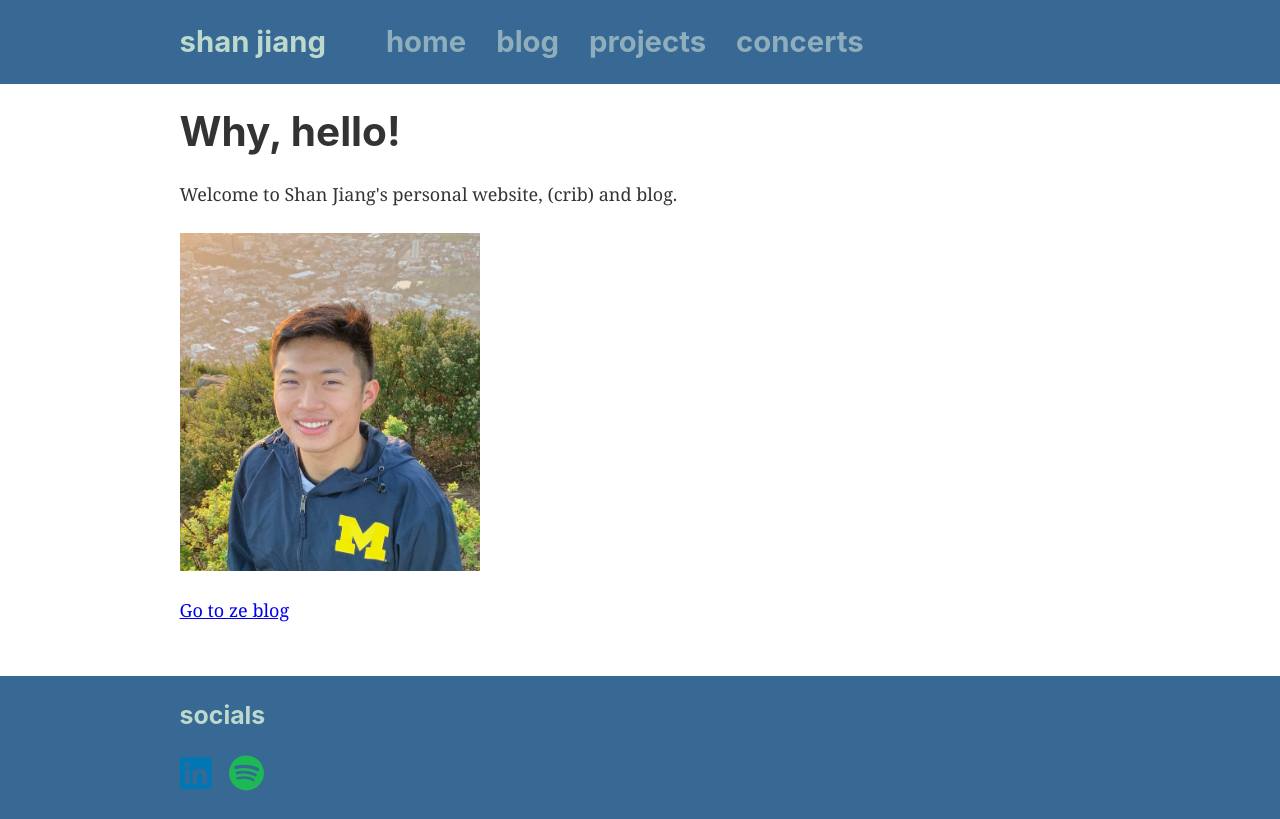
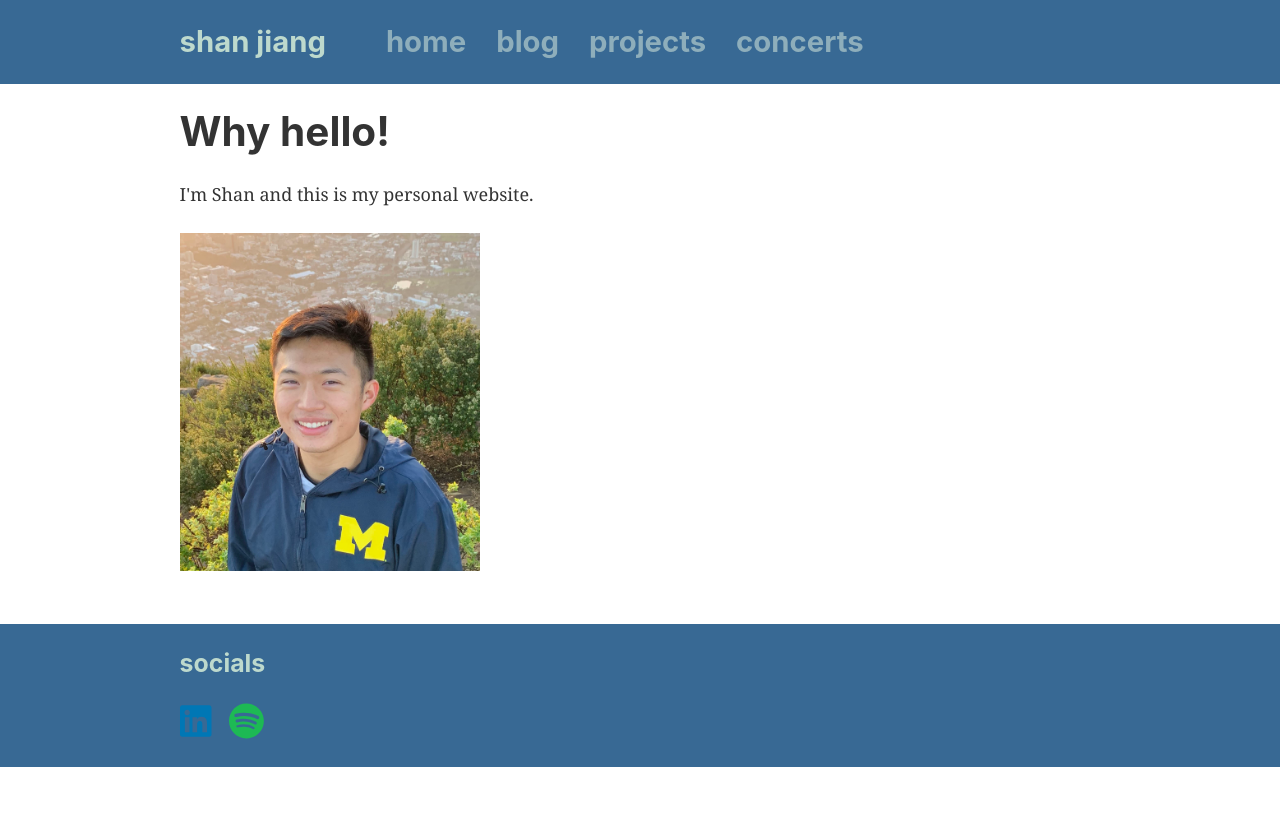
Before and after one commit to shanjng/shanjng.github.io, a Gatsby site: page / in a window 1280 px wide. Built offline with nearby package versions, Linux system fonts and the light colour scheme; Gatsby itself is replaced by a stand-in of ours.

Commit message:
Slight text editing on index/homepage

```diff
--- a/src/pages/index.js
+++ b/src/pages/index.js
@@ -8,8 +8,8 @@ import SEO from "../components/seo"
 const IndexPage = () => (
   <Layout>
     <SEO title="Home" />
-    <h1>Why, hello!</h1>
-    <p>Welcome to Shan Jiang's personal website, (crib) and blog.</p>
+    <h1>Why hello!</h1>
+    <p>I'm Shan and this is my personal website.</p>
     <StaticImage
       src="../images/shan.jpg"
       width={300}
@@ -18,9 +18,6 @@ const IndexPage = () => (
       alt="Moi"
       style={{ marginBottom: `1.45rem` }}
     />
-    <p>
-      <Link to="/blog/">Go to ze blog</Link> <br />
-    </p>
   </Layout>
 )
 
```
